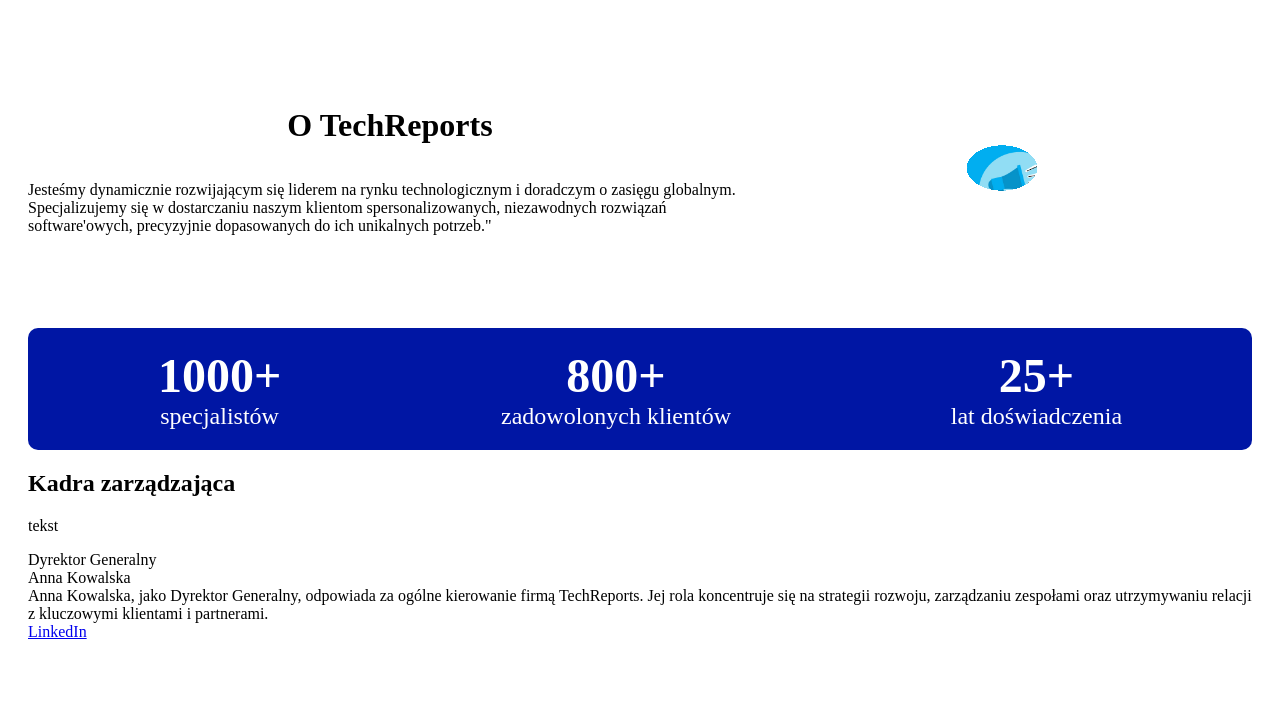
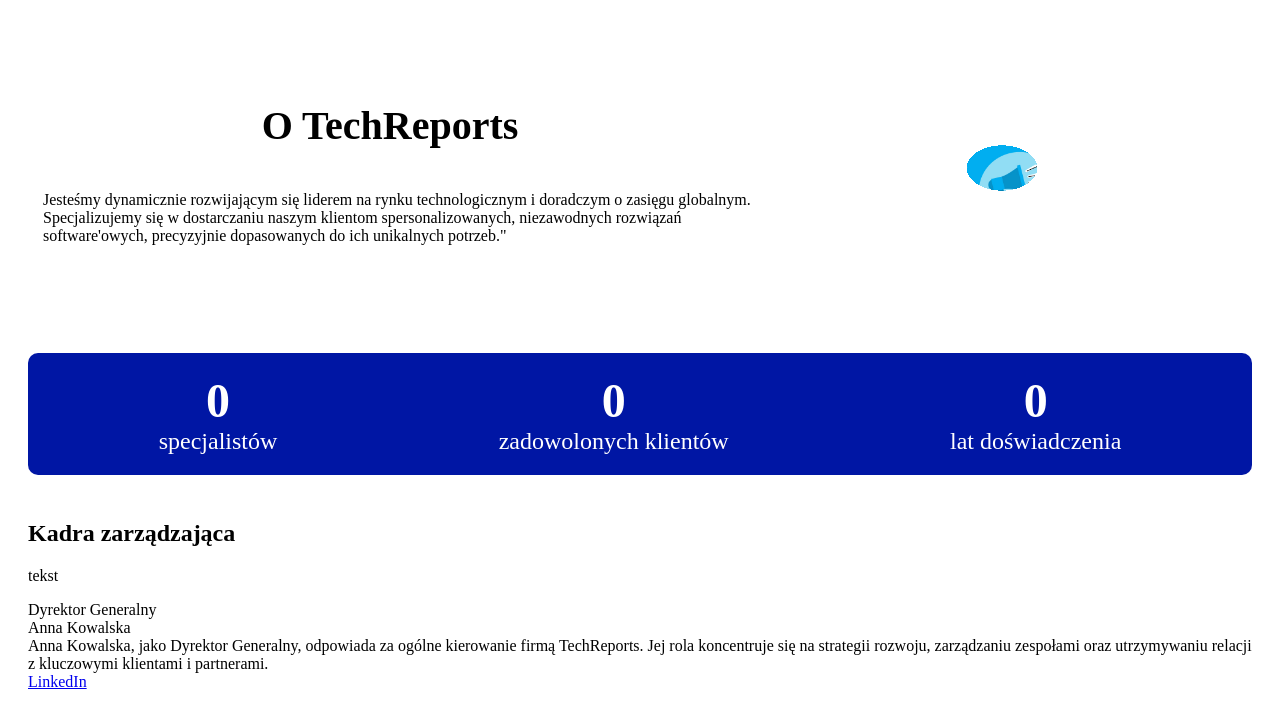
Before and after one commit to amelia-pencak/TechReports, a PHP site: page /pages/about.html in a window 1280 px wide. Shown: the top 715 px of the page. Run offline with PHP 8.4, Linux system fonts and the light colour scheme.

Commit message:
aboutUs ver-2 (numberAnimation)

```diff
--- a/css/aboutUs.css
+++ b/css/aboutUs.css
@@ -20,6 +20,15 @@
      width: 100%;
 }
 
+.about_us_title {
+     font-size: 40px;
+}
+
+.about_us_text {
+     text-align: left;
+     margin-left: 15px;
+}
+
 .about_us_photo {
      height: 320px;
      width: 500px;
@@ -29,6 +38,7 @@
 }
 
 .stats_container {
+     margin: 25px 0;
      display: flex;
      background-color: rgb(0, 22, 164);
      color: white;
--- a/js/pageLoader.js
+++ b/js/pageLoader.js
@@ -11,6 +11,7 @@
                 .then(data => {
                     document.getElementById('content').innerHTML = data;
                     initializeSlider();
+                    numberAnimator();
                 })
                 .catch(error => console.error('Błąd ładowania strony', error));
         });
--- a/pages/about.html
+++ b/pages/about.html
@@ -22,15 +22,15 @@
      </div>
      <div class="stats_container">
           <div class="stat">
-               <div class="number">1000+</div>
+               <div class="number" data_number="1000">0</div>
                <div class="descriptor">specjalistów</div>
           </div>
           <div class="stat">
-               <div class="number">800+</div>
+               <div class="number" data_number="600">0</div>
                <div class="descriptor">zadowolonych klientów</div>
           </div>
           <div class="stat">
-               <div class="number">25+</div>
+               <div class="number" data_number="25">0</div>
                <div class="descriptor">lat doświadczenia</div>
           </div>
      </div>
```
Also changed, not shown: index.html (+2 -6 lines), jQuery/numberAnimation.js (added, +29 -0 lines).
